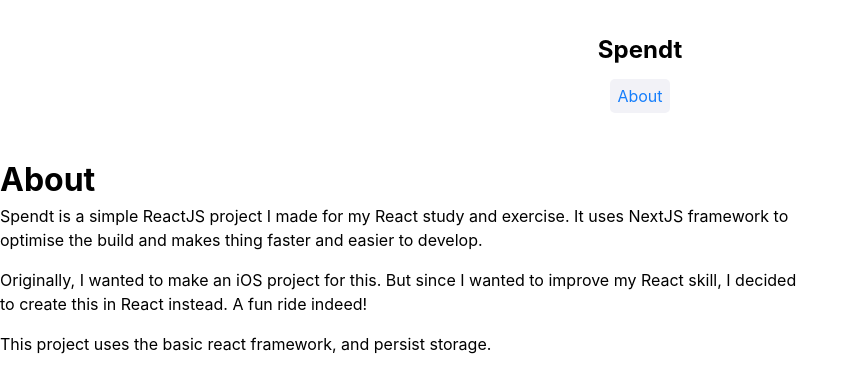
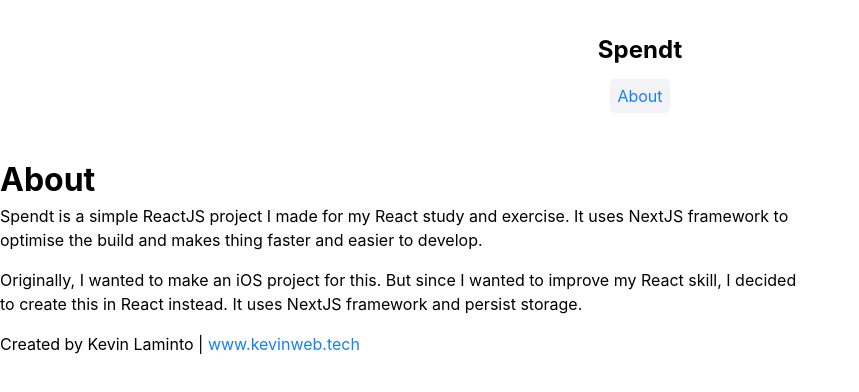
Before and after one commit to kxvn-lx/Spendt, a Next.js app: page /about in a window 1280 px wide. Shown: the top 392 px of the page, without its empty margins (0-859 px from the left). Built offline with nearby package versions, Linux system fonts and the light colour scheme.

Commit message:
Updated about page

```diff
--- a/pages/about.js
+++ b/pages/about.js
@@ -10,11 +10,11 @@
 
         <p>
             Originally, I wanted to make an iOS project for this. But since I wanted to improve my React skill,
-            I decided to create this in React instead. A fun ride indeed!
+            I decided to create this in React instead. It uses NextJS framework and persist storage.
         </p>
 
         <p>
-            This project uses the basic react framework, and persist storage.
+            Created by Kevin Laminto | <a href="https://kevinweb.tech">www.kevinweb.tech</a>
         </p>
     </Layout>
 )
```
